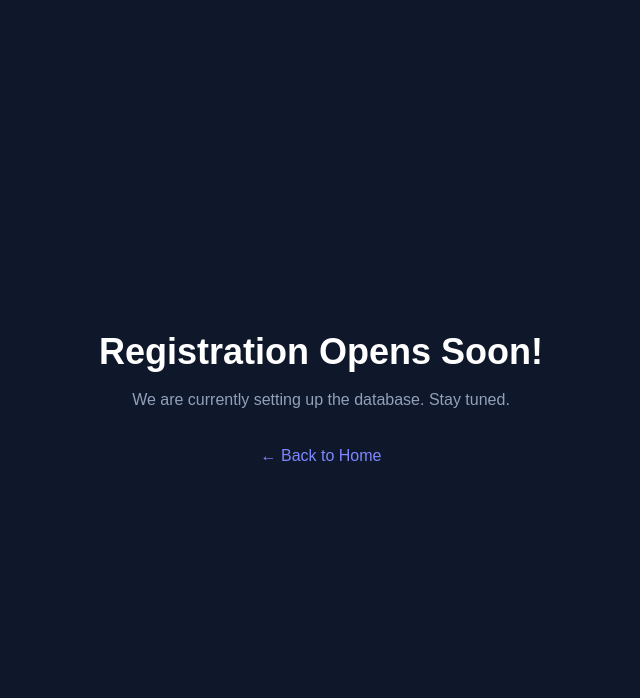
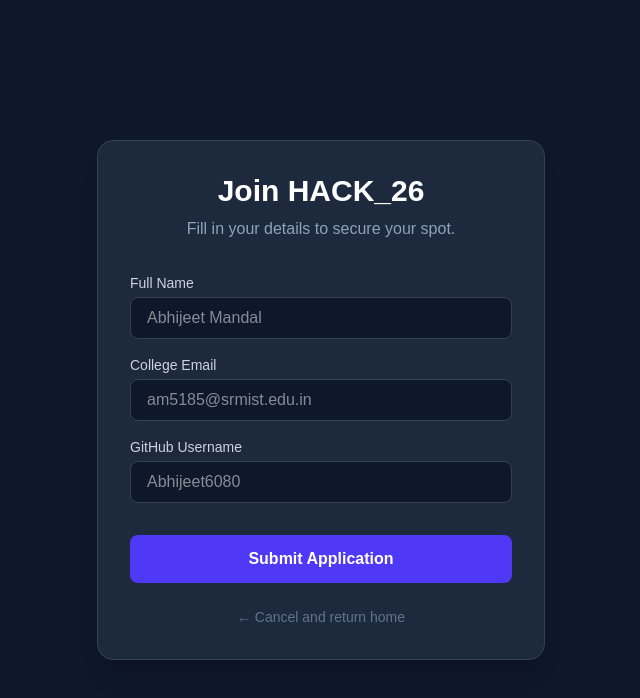
Before and after one commit to abhijeetmandal278-alt/hackathon-26, a Next.js app: page /register in a window 1280 px wide. Shown: the top 698 px of the page, without its empty margins (319-959 px from the left). Built offline with nearby package versions, Linux system fonts and the light colour scheme.

Commit message:
added registration form UI

```diff
--- a/app/register/page.tsx
+++ b/app/register/page.tsx
@@ -1,9 +1,49 @@
 export default function Register() {
-  return (
-    <div className="min-h-screen bg-slate-900 text-white flex flex-col items-center justify-center">
-      <h1 className="text-4xl font-bold mb-4">Registration Opens Soon!</h1>
-      <p className="text-slate-400">We are currently setting up the database. Stay tuned.</p>
-      <a href="/" className="mt-8 text-indigo-400 hover:underline">← Back to Home</a>
+    return (
+    <div className="min-h-screen bg-slate-900 text-white flex flex-col items-center justify-center px-4">
+        <div className="w-full max-w-md bg-slate-800 p-8 rounded-2xl border border-slate-700 shadow-xl">
+        <h1 className="text-3xl font-bold mb-2 text-center">Join HACK_26</h1>
+        <p className="text-slate-400 text-center mb-8">Fill in your details to secure your spot.</p>
+
+        <form className="space-y-4">
+            <div>
+            <label className="block text-sm font-medium text-slate-300 mb-1">Full Name</label>
+            <input
+            type="text"
+            className="w-full bg-slate-900 border border-slate-700 rounded-lg px-4 py-2 focus:outline-none focus:ring-2 focus:ring-indigo-500"
+            placeholder="Abhijeet Mandal"
+            />
+            </div>
+            <div>
+            <label className="block text-sm font-medium text-slate-300 mb-1">College Email</label>
+            <input
+            type="email"
+            className="w-full bg-slate-900 border border-slate-700 rounded-lg px-4 py-2 focus:outline-none focus:ring-2 focus:ring-indigo-500"
+            placeholder="am5185@srmist.edu.in"
+            />
+            </div>
+
+            <div>
+            <label className="block text-sm font-medium text-slate-300 mb-1">GitHub Username</label>
+            <input
+            type="text"
+            className="w-full bg-slate-900 border border-slate-700 rounded-lg px-4 py-2 focus:outline-none focus:ring-2 focus:ring-indigo-500"
+            placeholder="Abhijeet6080"
+            />
+            </div>
+
+            <button
+            type="submit"
+            className="w-full bg-indigo-600 hover:bg-indigo-500 py-3 rounded-lg font-bold transition mt-4"
+            >
+            Submit Application
+            </button>
+            </form>
+
+        <a href="/" className="block text-center mt-6 text-slate-500 hover:text-white text-sm transition">
+        ← Cancel and return home
+        </a>
+        </div>
     </div>
-  );
+    );
 }
```
